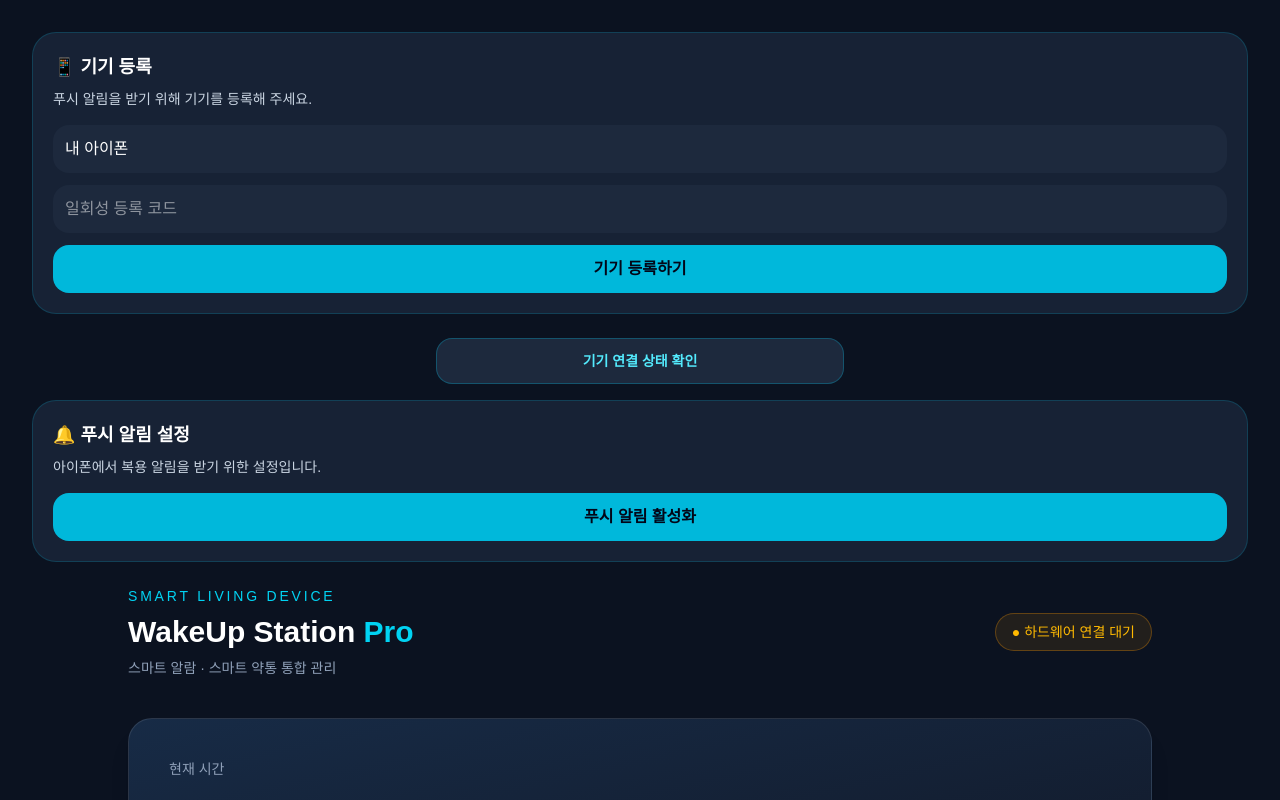
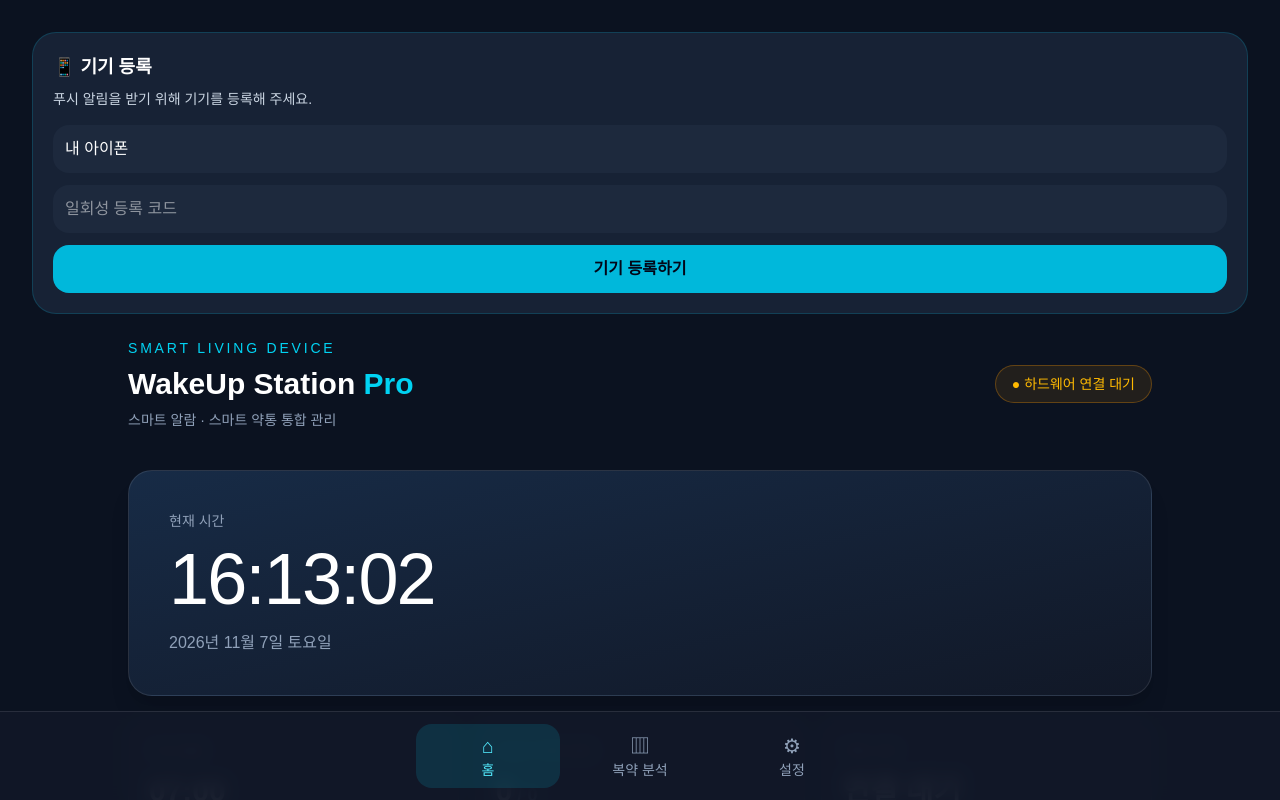
Before and after one commit to itkiju/wakeup-station, a Next.js app: page / in a window 1280 px wide. Shown: the top 800 px of the page. Built offline with nearby package versions, Linux system fonts and the light colour scheme.

Commit message:
Add home analysis and settings tabs

```diff
--- a/app/page.tsx
+++ b/app/page.tsx
@@ -217,6 +217,10 @@ function PushNotificationButton() {
 }
 
 export default function Home() {
+  const [activeTab, setActiveTab] = useState<
+    "home" | "analysis" | "settings"
+  >("home");
+
   // WakeUp Station Pro 서비스 워커 등록
   useEffect(() => {
     if (!("serviceWorker" in navigator)) return;
@@ -1024,20 +1028,58 @@ export default function Home() {
         </div>
       )}
 
-    <main className="min-h-screen bg-[#0b1220] px-5 py-8 text-white sm:px-8">
+    <main className="min-h-screen bg-[#0b1220] px-5 py-8 pb-28 text-white sm:px-8">
       <DeviceRegistration />
 
-      <div className="mx-auto w-full max-w-md px-5 pb-4">
+      {activeTab === "settings" && (
+        <div className="mx-auto max-w-2xl space-y-5">
+          <header className="mb-6">
+            <p className="text-sm tracking-widest text-cyan-400">
+              WAKEUP STATION PRO
+            </p>
+            <h1 className="mt-2 text-3xl font-bold">설정</h1>
+            <p className="mt-2 text-slate-400">
+              기기 연결과 알림을 관리합니다.
+            </p>
+          </header>
+
+          <section className="rounded-3xl border border-white/10 bg-[#172235] p-5">
+            <h2 className="mb-4 text-lg font-semibold">기기 관리</h2>
             <button
               type="button"
               onClick={checkDeviceSyncStatus}
-          className="w-full rounded-2xl border border-cyan-500/30 bg-slate-800 px-4 py-3 text-sm font-semibold text-cyan-300"
+              className="w-full rounded-2xl border border-cyan-500/30 bg-slate-800 px-4 py-3 font-semibold text-cyan-300"
             >
               기기 연결 상태 확인
             </button>
-      </div>
+          </section>
+
+          <section className="rounded-3xl border border-white/10 bg-[#172235] p-5">
+            <h2 className="mb-4 text-lg font-semibold">푸시 알림</h2>
             <PushNotificationButton />
-      <div className="mx-auto max-w-5xl">
+          </section>
+
+          <section className="rounded-3xl border border-white/10 bg-[#172235] p-5">
+            <h2 className="text-lg font-semibold">스마트 약통 연결</h2>
+            <p className="mt-2 text-sm text-slate-400">
+              ESP32 연결 기능은 추후 추가할 예정입니다.
+            </p>
+          </section>
+        </div>
+      )}
+
+      {activeTab === "analysis" && (
+        <div className="mx-auto max-w-2xl rounded-3xl border border-white/10 bg-[#172235] p-6">
+          <h1 className="text-2xl font-bold">복약 분석</h1>
+          <p className="mt-3 text-sm text-slate-400">
+            주간·월간 평균 복용 시각과 복약 기록을 준비하고 있습니다.
+          </p>
+        </div>
+      )}
+      <div
+        className="mx-auto max-w-5xl"
+        style={{ display: activeTab === "home" ? "block" : "none" }}
+      >
 
         {/* 상단 헤더 */}
         <header className="mb-10 flex flex-wrap items-center justify-between gap-4">
@@ -1685,6 +1727,34 @@ export default function Home() {
         </footer>
 
       </div>
+
+      <nav
+        aria-label="앱 메뉴"
+        className="fixed bottom-0 left-0 right-0 z-40 border-t border-white/10 bg-[#111827]/95 px-4 py-3 backdrop-blur"
+      >
+        <div className="mx-auto grid max-w-md grid-cols-3 gap-2">
+          {([
+            ["home", "⌂", "홈"],
+            ["analysis", "▥", "복약 분석"],
+            ["settings", "⚙", "설정"],
+          ] as const).map(([tab, icon, label]) => (
+            <button
+              key={tab}
+              type="button"
+              onClick={() => setActiveTab(tab)}
+              aria-current={activeTab === tab ? "page" : undefined}
+              className={`rounded-2xl px-2 py-2 text-sm font-medium transition ${
+                activeTab === tab
+                  ? "bg-cyan-500/15 text-cyan-300"
+                  : "text-slate-400"
+              }`}
+            >
+              <span className="block text-xl">{icon}</span>
+              {label}
+            </button>
+          ))}
+        </div>
+      </nav>
     </main>
     </>
   );
```
Lines whose indentation alone changed are shown as unchanged.
